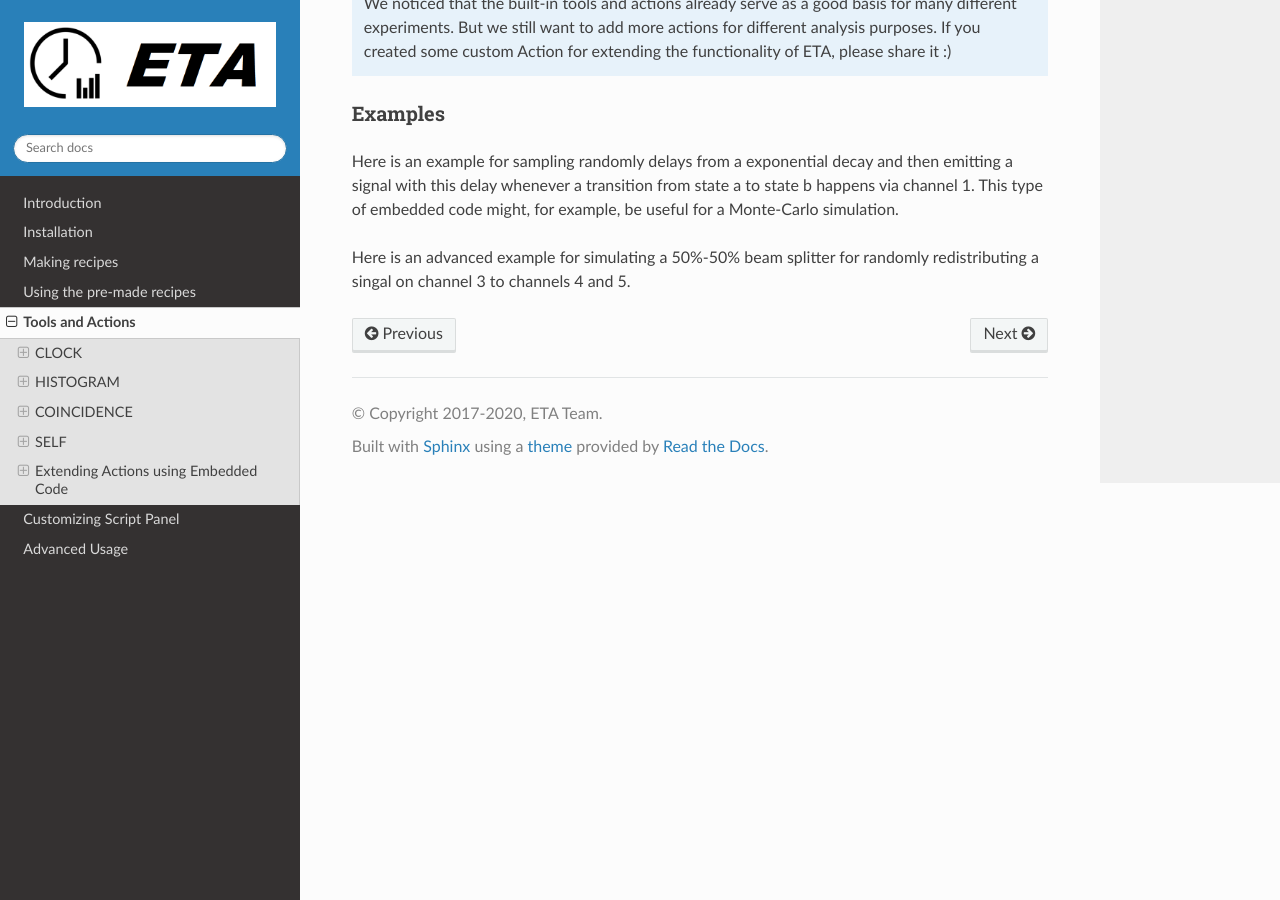
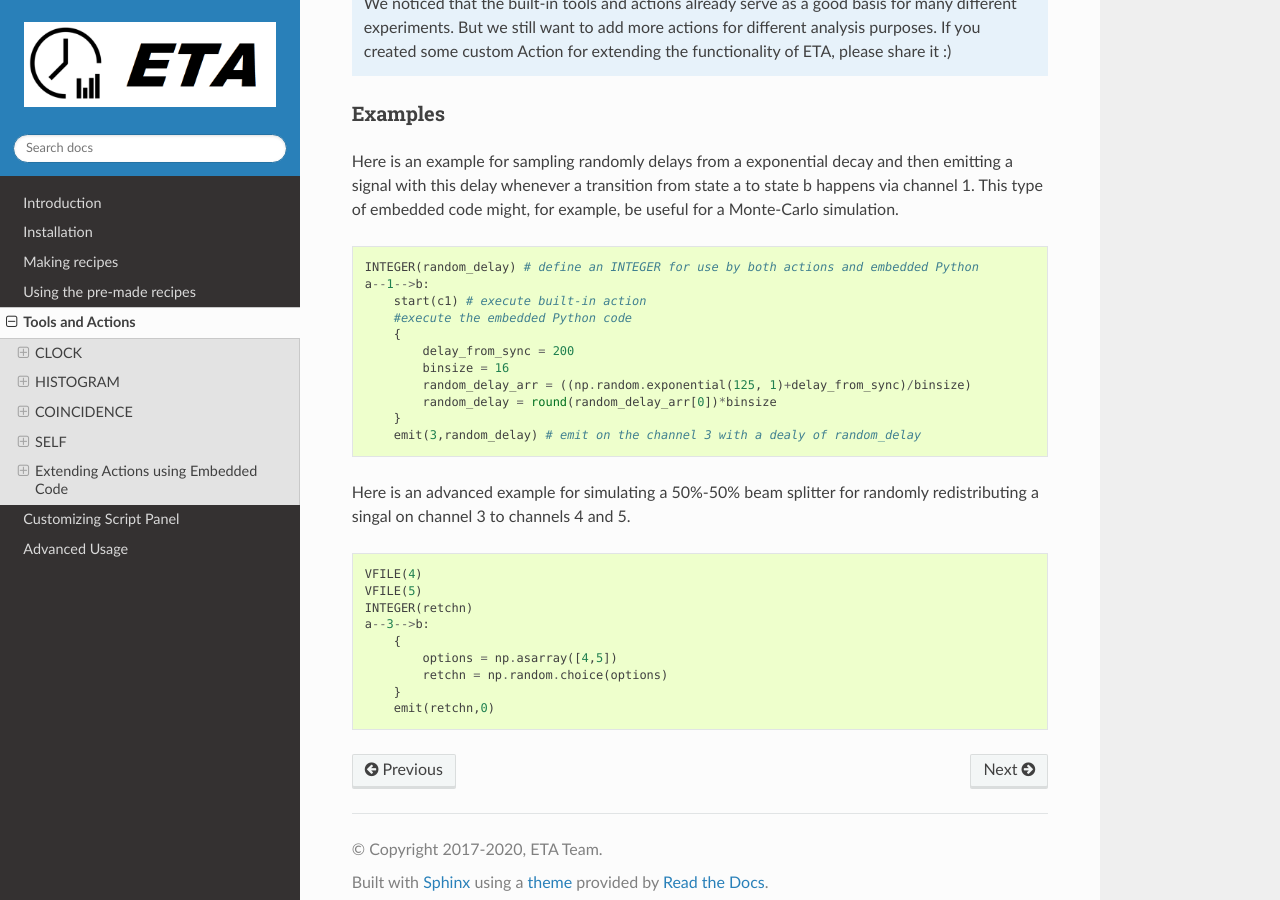
Before and after one commit to timetag/timetag.github.io, a Sphinx documentation site: the page built from docs/actions.rst, in a window 1280 px wide and 900 px high, scrolled down 5991 px. Built offline with Sphinx 7.4.7 and the Read the Docs theme 2.0.0, drawn with Linux system fonts in a browser that asks for light colours.

Commit message:
Update actions.rst

```diff
--- a/docs/actions.rst
+++ b/docs/actions.rst
@@ -224,7 +224,8 @@ Examples
 
 Here is an example for sampling randomly delays from a exponential decay and then emitting a signal with this delay whenever a transition from state a to state b happens via channel 1. This type of embedded code might, for example, be useful for a Monte-Carlo simulation.
 
-.. code::
+.. code-block:: python
+
         INTEGER(random_delay) # define an INTEGER for use by both actions and embedded Python
         a--1-->b:
             start(c1) # execute built-in action
@@ -240,7 +241,8 @@ Here is an example for sampling randomly delays from a exponential decay and the
 
 Here is an advanced example for simulating a 50%-50% beam splitter for randomly redistributing a singal on channel 3 to channels 4 and 5.
 
-.. code::
+.. code-block:: python
+
         VFILE(4)
         VFILE(5)
         INTEGER(retchn)
```
